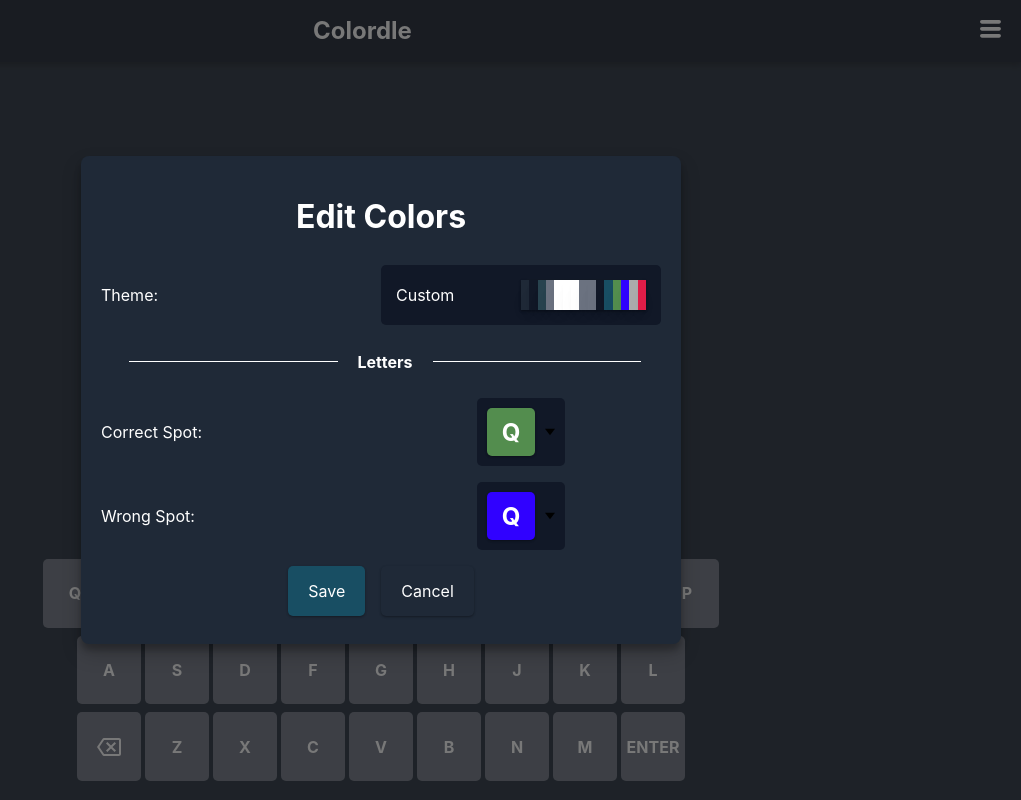
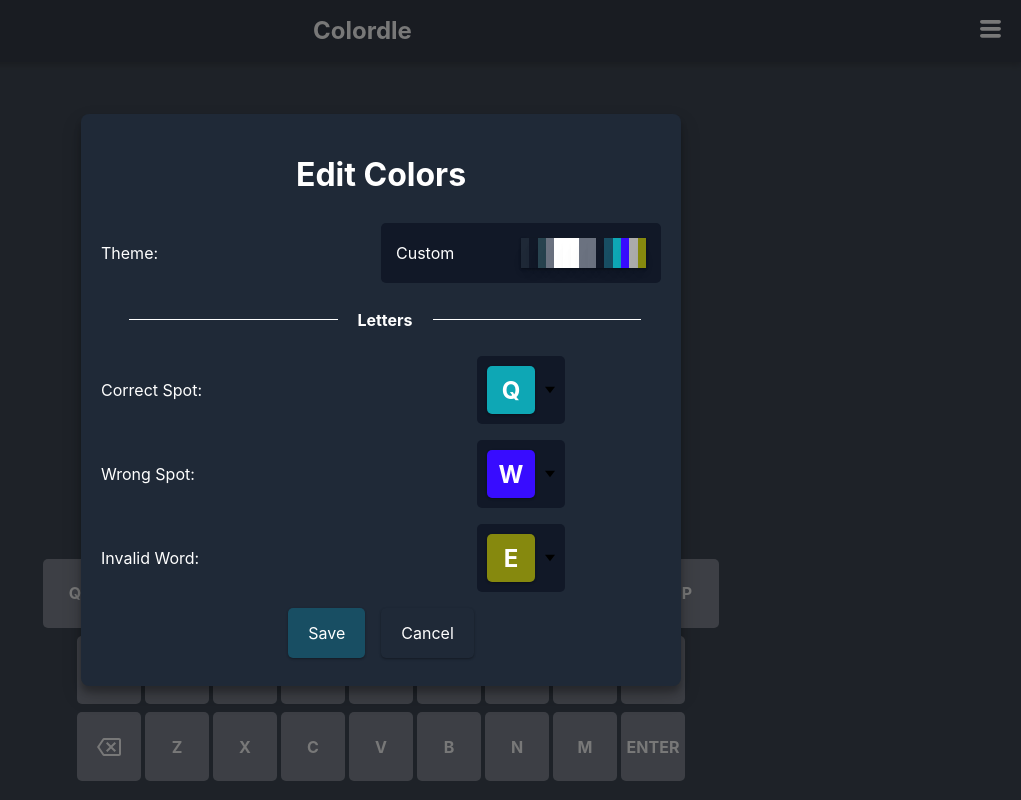
Before and after one commit to MattHaslemTech/Colordle, a React (Create React App) app: page / in a window 1280 px wide. Shown: the whole page, without its empty margins (259-1280 px from the left). Built offline with nearby package versions, Linux system fonts and the light colour scheme.

Commit message:
Add parameters to build more tile color dropdowns

```diff
--- a/src/components/Navbar/Popups/ColorPopup.jsx
+++ b/src/components/Navbar/Popups/ColorPopup.jsx
@@ -12,6 +12,8 @@ import '../../styles/popups.css';
 import '../../styles/popups/colorPopup.css';
 import '../../styles/items/dropdown.css';
 import '../../styles/items/buttons.css';
+
+const LETTERS = ['A']
 
 class ColorPopUp extends React.Component {
 
@@ -343,7 +345,7 @@ class ColorPopUp extends React.Component {
    *
    * @param type:  the name of the css variable
    */
-   getDefaultColorItem(type)
+   getDefaultColorItem(type, letter)
    {
      var themes = require('../../../files/themes.json');
      var userSettings = require('../../../files/user-settings.json');
@@ -352,7 +354,7 @@ class ColorPopUp extends React.Component {
        background: "var(--" + type + ")",
      }
 
-     var result = <div className="tile" style={tileStyle}>Q</div>
+     var result = <div className="tile" style={tileStyle}>{letter}</div>
 
      return result;
    }
@@ -447,10 +449,11 @@ class ColorPopUp extends React.Component {
                 <Dropdown
                     options={this.getColorOptions(this.getCurrentlySetColor("letter-correct-spot-bg-color"), "letter-correct-spot-bg-color", "tileCorrectSpotColorValue")}
                     optionsHoverEffect="false"
-                    default={this.getDefaultColorItem("letter-correct-spot-bg-color")}
+                    default={this.getDefaultColorItem("letter-correct-spot-bg-color", "Q")}
                     name="correct-letter-select"
                     type="letter"
                     dontUpdateTopItem="true" // Means this component will handle everything
+                    tileLetter="Q"
                 />
               </div>
             </div>
@@ -461,10 +464,27 @@ class ColorPopUp extends React.Component {
                 <Dropdown
                     options={this.getColorOptions(this.getCurrentlySetColor("letter-bg-in-word-color"), "letter-bg-in-word-color", "tileWrongSpotColorValue")}
                     optionsHoverEffect="false"
-                    default={this.getDefaultColorItem("letter-bg-in-word-color")}
+                    default={this.getDefaultColorItem("letter-bg-in-word-color", "W")}
                     name="wrong-letter-select"
                     type="letter"
                     dontUpdateTopItem="true" // Means this component will handle everything
+                    tileLetter="W"
+                />
+              </div>
+            </div>
+
+
+            <div className="row">
+              <div className="title">Invalid Word:</div>
+              <div className="right-side option center">
+                <Dropdown
+                    options={this.getColorOptions(this.getCurrentlySetColor("not-in-dictionary-bg-color"), "not-in-dictionary-bg-color", "tileIncorrectWordColorValue")}
+                    optionsHoverEffect="false"
+                    default={this.getDefaultColorItem("not-in-dictionary-bg-color", "E")}
+                    name="wrong-word-select"
+                    type="letter"
+                    dontUpdateTopItem="true" // Means this component will handle everything
+                    tileLetter="W"
                 />
               </div>
             </div>
--- a/src/files/user-settings.json
+++ b/src/files/user-settings.json
@@ -14,10 +14,10 @@
       "letter-selected-row-bg-color": "rgba(107, 114, 128, 1)",
       "letter-bg-color": "rgba(17,24,39, 1)",
       "letter-color-glow": "rgba(24,78,99, 1)",
-      "letter-correct-spot-bg-color": "rgba(83,141,78, 1)",
-      "letter-bg-in-word-color": "rgba(48,1,255,1)",
+      "letter-correct-spot-bg-color": "rgba(14,167,181,1)",
+      "letter-bg-in-word-color": "rgba(56,12,255,1)",
       "letter-not-in-word-text-color": "rgba(171, 171, 171, 1)",
-      "not-in-dictionary-bg-color": "rgba(225, 29, 72, 1)"
+      "not-in-dictionary-bg-color": "rgba(134,137,14,1)"
     }
   },
   "key": "new value"
```
